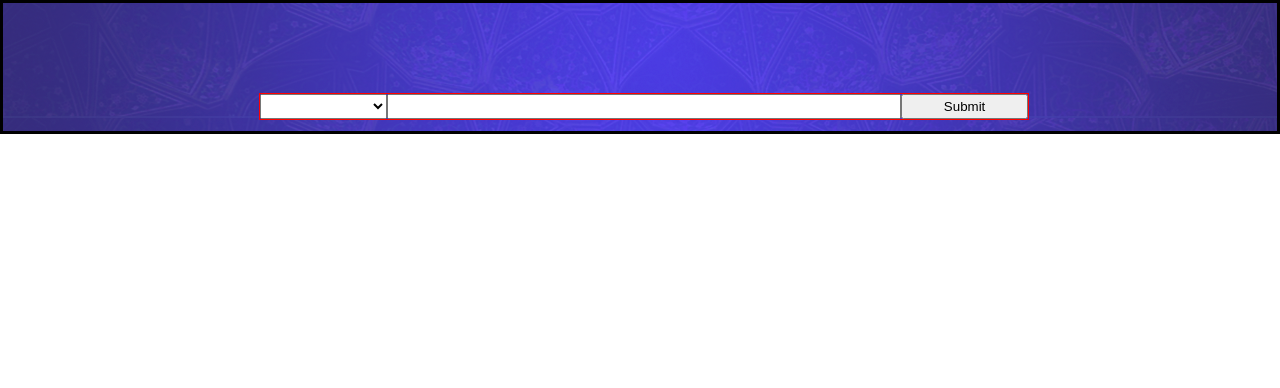
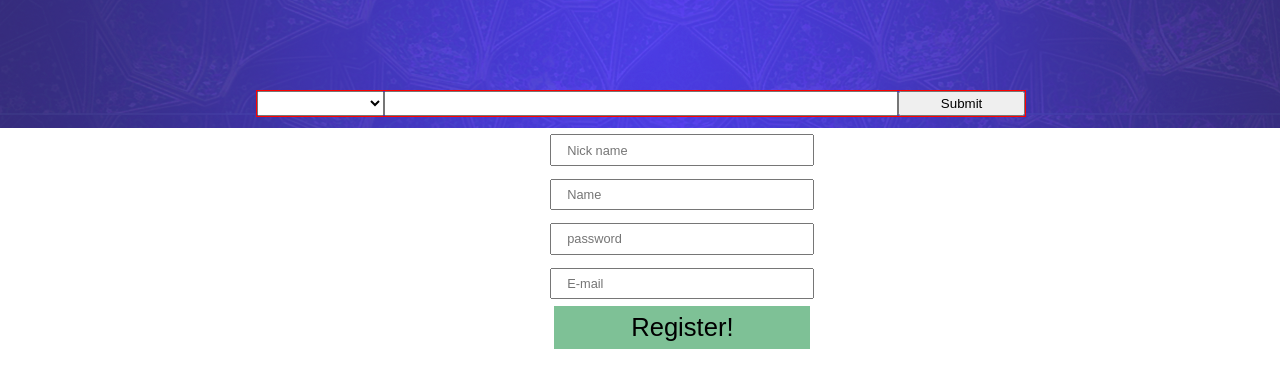
Before and after one commit to nikoladim123/pishe, a React (Create React App) app in the folder my-app/: page / in a window 1280 px wide. Shown: the top 388 px of the page. Built offline with nearby package versions, Linux system fonts and the light colour scheme; no server answers.

Commit message:
register form added

```diff
--- a/my-app/src/App.css
+++ b/my-app/src/App.css
@@ -1,8 +1,8 @@
 div{
-  border: 1px solid black;
+  /* border: 1px solid black; */
 }
 .App {
-  border: 2px solid black;
+  /* border: 2px solid black; */
 }
 
 header{
@@ -12,13 +12,6 @@ header{
   background-image:url('Img/header.png');
 }
 
-.searchBarBox{
-  border:3px solid purple;
-  position: relative;
-  height: 2vw;
-  margin-left: 20vw;
-  margin-top: 7vw;
-}
 
 .LoactionBox{
   margin-top: 7vw;
@@ -42,3 +35,44 @@ header{
 .InputSubmit{
   width:10vw;
 }
+/* LogIn */
+.LogIn{
+  left: 50%;
+  margin-left: -7.5vw;
+  position: absolute;
+  z-index: 1;
+  text-align: center;
+  color:gray;
+}
+.LogIn input{
+  /* border-color: green; */
+  height: 2vw;
+  min-width: 20vw;
+  margin: 0.5vw;
+}
+.LogIn input::placeholder{
+  font-size: 1vw;
+  position: relative;
+  left: 1vw;
+}
+.LogIn button{
+  padding: 0.5vw;
+  background-color: rgb(126,193,150);
+  font-size: 2vw;
+  min-width: 20vw;
+  min-height: 2vw;
+  border:1px solid rgb(126,193,150);
+}
+.LogIn button:hover{
+  cursor: pointer;
+}
+.LogIn p{
+  text-align: center;
+  color:gray;
+  font-size: 2vw;
+  font-weight: 900;
+}
+.LogIn form{
+  margin-top: 10vw;
+  background-color: white
+}
--- a/my-app/src/App.js
+++ b/my-app/src/App.js
@@ -1,11 +1,13 @@
 import React, { Component } from 'react';
-import Location from './components/Location.js'
+import Location from './components/Location.js';
+import LogIn from './components/LogIn.js';
 import './App.css';
 
 class App extends Component {
   render() {
     return (
       <div className="App">
+        <LogIn />
         <header>
             <Location />
         </header>
--- /dev/null
+++ b/my-app/src/components/LogIn.js
@@ -0,0 +1,58 @@
+import React,{Component} from 'react';
+import axios from 'axios';
+
+class LogIn extends Component{
+  state ={
+    swch:0,
+    name:''
+  }
+  axi=()=>{
+    axios.post('https://node-testin.herokuapp.com/api/users', {
+      nickName:this.state.nickName,
+      name:this.state.name,
+      password:this.state.password,
+      email:this.state.email
+  })
+  .then(function (response) {
+    console.log(response);
+  })
+  .catch(function (error) {
+    console.log(error);
+  });
+  }
+  onClick= () => {
+    this.setState({
+      swch:1
+    })
+  }
+  onChangeNickName= (e) => {
+    this.setState({
+      nickName:e.target.value
+    })
+  }
+  onChangeName= (e) => {
+    this.setState({
+      name:e.target.value
+    })
+  }
+  render(){
+    return(
+      <div className="LogIn">
+        {this.state.swch === 0 ?
+        <div>
+          <form action="#">
+              <input placeholder="Nick name" name="nickName" onChange={this.onChangeNickName} /> <br/>
+              <input placeholder="Name" name="name" onChange={this.onChangeName} /> <br/>
+              <input placeholder="password" name="password" type="password" /><br/>
+              <input placeholder="E-mail" type="email" name="email" /><br/>
+              <button onClick={this.axi,this.onClick}>Register!</button>
+          </form>
+        </div>
+        :<p>Hello {this.state.nickName}!</p>}
+
+      </div>
+    )
+  }
+}
+
+export default LogIn;
```
